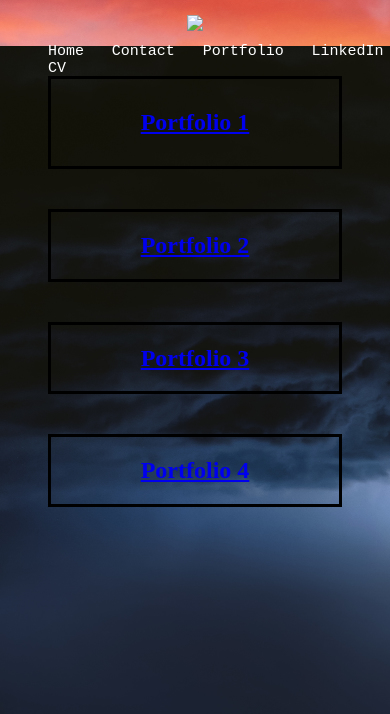
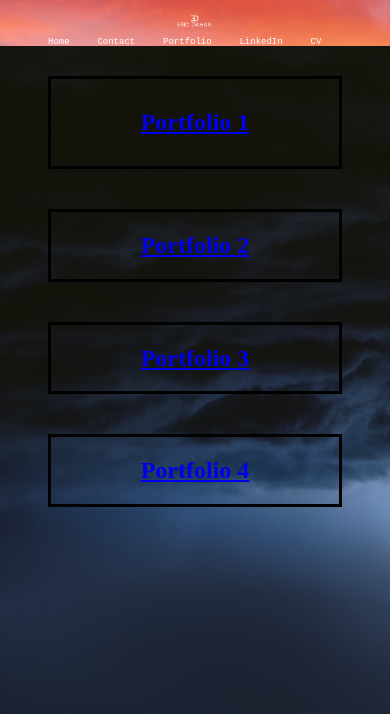
Before and after one commit to ericdahan8/Responsive_Portfolio3, a plain HTML site: page portfolio.html in a window 390 px wide. Drawn offline with Linux system fonts and the light colour scheme.

Commit message:
improved the media queries for the entire portfolio

```diff
--- a/Assets/css/Contact.css
+++ b/Assets/css/Contact.css
@@ -25,7 +25,7 @@ h3 {
 
     position: absolute;
 
-    margin-top: -15px;
+    margin-top: -25px;
     margin-right:-10px;
     margin-left:-10px;
     font-family: monospace;
@@ -87,3 +87,13 @@ color: white;
     text-align: left;
 
 }
+
+@media only screen and (max-width: 640px) {
+
+li  {
+
+        font-size: xx-small;
+
+
+}
+}
--- a/Assets/css/Portfolio.css
+++ b/Assets/css/Portfolio.css
@@ -12,7 +12,7 @@
     font-size: 24;
     background-color: transparent;
     position: absolute;
-    margin-top: -15px;
+    margin-top: -25px;
     margin-right:-10px;
     margin-left:-10px;
     font-family: monospace;
@@ -82,3 +82,13 @@ text-align: center;
 margin: 40px;
 text-align: center;
 }
+
+@media only screen and (max-width: 640px) {
+
+li  {
+
+        font-size: xx-small;
+
+
+}
+}
--- a/portfolio.html
+++ b/portfolio.html
@@ -16,12 +16,12 @@
           <li><a href="contact.html">Contact</a></li>
           <li><a href="portfolio.html">Portfolio</a></li>
           <li><a href="https://www.linkedin.com/in/eric-dahan-965176a6/" target="_blank">LinkedIn</a></li>
-          <li><a href="../Basic-Portfolio/Assets/Eric Dahan CV 2019 (1).pdf" target="_blank">CV </a></li>
+          <li><a href="Assets/Eric Dahan CV 2019 (1).pdf" target="_blank">CV </a></li>
         </ul>
       </nav>
 
       <div id="myheader">
-        <img src="../Basic-Portfolio/Assets/images/kg.png" width="10%">
+        <img src="Assets/images/kg.png" width="10%">
         </div>
 
 
@@ -41,12 +41,12 @@
     </div>
 
     <div id="portfoliocard3" >
-        <h2><a href="../Basic-Portfolio/index.html">Portfolio 3</a></h2>
+        <h2><a href="index.html">Portfolio 3</a></h2>
 
         </div>
 
         <div id="portfoliocard4" >
-            <h2><a href="../Basic-Portfolio/index.html">Portfolio 4</a></h2>
+            <h2><a href="index.html">Portfolio 4</a></h2>
 
             </div>
 
```
Also changed, not shown: contact.html (+3 -3 lines).
